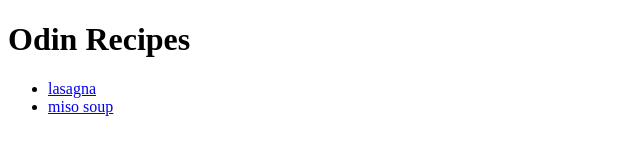
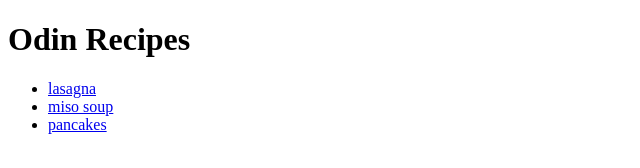
Before and after one commit to offbrandballer/odin-recipes, a plain HTML site: page index.html in a window 1280 px wide. Shown: the full height of the page, 0-640 px from the left. Drawn offline with Linux system fonts and the light colour scheme.

Commit message:
updating index

```diff
--- a/index.html
+++ b/index.html
@@ -8,11 +8,11 @@
 
     <body>
         <h1>Odin Recipes</h1>
-
         <ul>
 
             <li><a href="recipes/lasagna.html">lasagna</a></li>
             <li><a href="recipes/miso_soup.html">miso soup</a></li>
+            <li><a href="recipes/pancake.html">pancakes</a></li>
 
         </ul>
 
```
Also changed, not shown: 1 other file.
